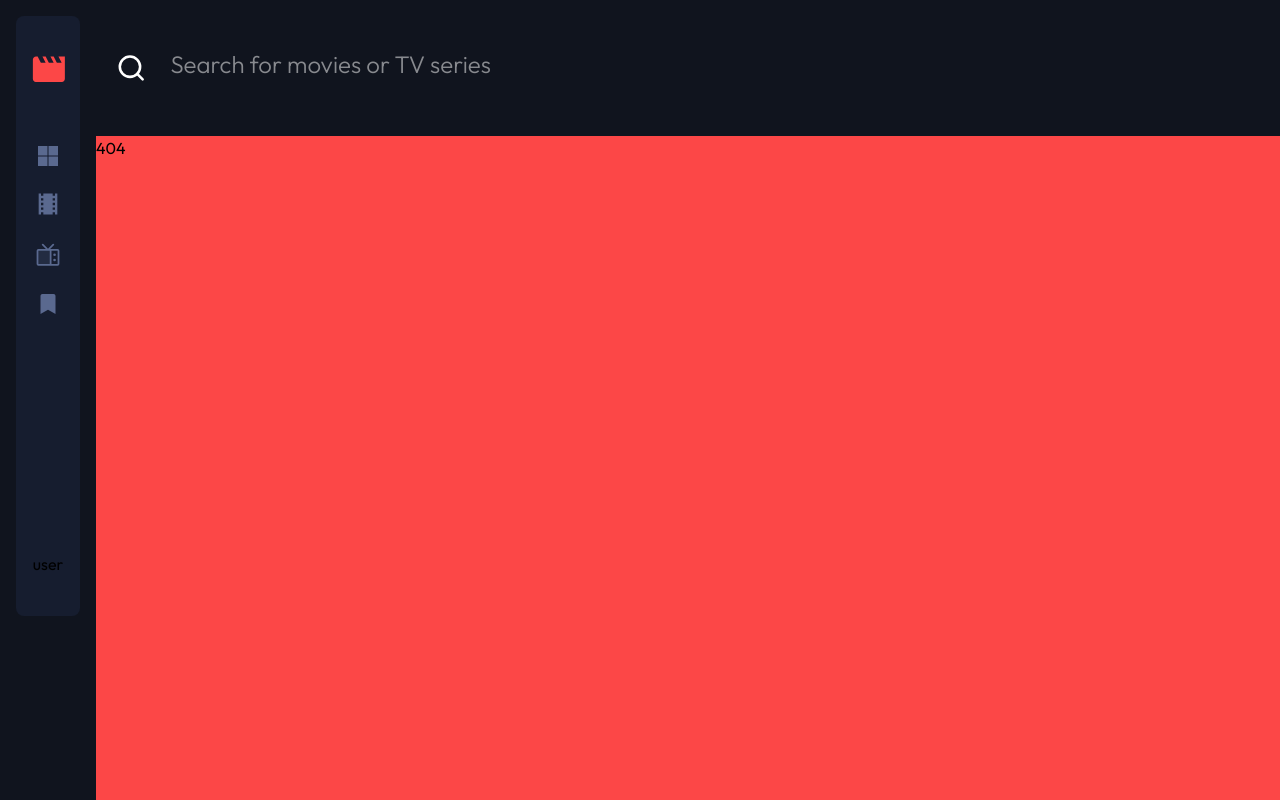
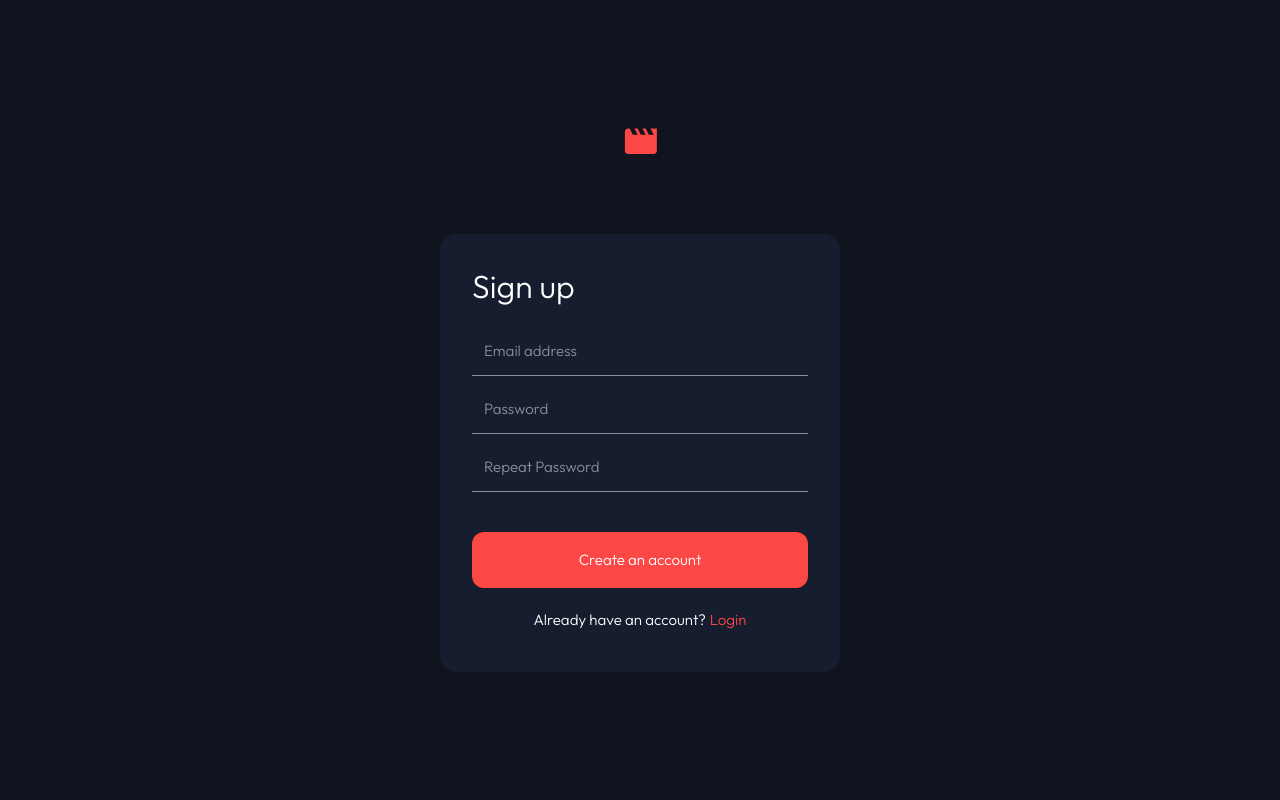
Before and after one commit to aleksandarjo/watchlist, a React (Vite) app: page /signup in a window 1280 px wide. Before the commit this address had no page. Built offline with nearby package versions, Linux system fonts and the light colour scheme.

Commit message:
created login and signup pages

```diff
--- a/index.html
+++ b/index.html
@@ -6,7 +6,7 @@
     <meta name="viewport" content="width=device-width, initial-scale=1.0" />
     <title>WatchList+</title>
   </head>
-  <body class="bg-dark">
+  <body class="bg-dark selection:bg-red">
     <div id="root"></div>
     <script type="module" src="/src/main.jsx"></script>
   </body>
--- a/package.json
+++ b/package.json
@@ -10,6 +10,7 @@
     "preview": "vite preview"
   },
   "dependencies": {
+    "axios": "^1.6.8",
     "react": "^18.2.0",
     "react-dom": "^18.2.0",
     "react-icons": "^5.1.0",
--- a/src/components/AppLayout.jsx
+++ b/src/components/AppLayout.jsx
@@ -7,11 +7,9 @@ const AppLayout = () => {
   return (
     <div className="grid min-h-dvh grid-rows-[auto_2rem_1fr] lg:grid-cols-[6rem_1fr] lg:grid-rows-1">
       <Sidebar />
-      <main className="grid lg:grid-rows-[8.5rem_1fr]">
+      <main className="grid px-5 lg:grid-rows-[8.5rem_1fr]">
         <Search />
-        <div className="bg-red">
-          <Outlet />
-        </div>
+        <Outlet />
       </main>
     </div>
   );
--- /dev/null
+++ b/src/components/Registration.jsx
@@ -0,0 +1,11 @@
+import logo from "../assets/logo.svg";
+
+const Registration = () => {
+  return (
+    <section>
+      <img src={logo} alt="logo" />
+    </section>
+  );
+};
+
+export default Registration;
--- a/src/components/Search.jsx
+++ b/src/components/Search.jsx
@@ -2,10 +2,10 @@ import { LuSearch } from "react-icons/lu";
 
 const Search = () => {
   return (
-    <form className="flex items-center justify-start gap-6 px-5 py-10 lg:py-0">
+    <form className="flex items-center justify-start gap-6  py-10 lg:py-0">
       <LuSearch className="text-[2rem] text-white" />
       <input
-        className="w-full bg-transparent text-lg text-white caret-red lg:heading-m selection:bg-red placeholder:text-white/50 focus:outline-none lg:border-b lg:border-b-transparent lg:pb-2 lg:focus:border-white "
+        className="w-full bg-transparent text-lg text-white caret-red lg:heading-m  placeholder:text-white/50 focus:outline-none lg:border-b lg:border-b-transparent lg:pb-2 lg:focus:border-white "
         type="text"
         placeholder="Search for movies or TV series"
       />
--- a/src/components/Sidebar.jsx
+++ b/src/components/Sidebar.jsx
@@ -4,7 +4,7 @@ import { useLocation } from "react-router-dom";
 
 const Sidebar = () => {
   const location = useLocation();
-  console.log(location);
+
   return (
     <header>
       <div className="flex flex-row items-center justify-between bg-semi-dark px-5 py-6 lg:mx-4 lg:mt-4 lg:min-h-[75%] lg:flex-col lg:gap-10 lg:rounded-lg  lg:px-0 lg:py-10 ">
--- a/src/pages/Home.jsx
+++ b/src/pages/Home.jsx
@@ -1,5 +1,9 @@
 const Home = () => {
-  return <div>Home</div>;
+  return (
+    <section>
+      <h2 className="text-xl text-white lg:heading-l sm:text-2xl">Trending</h2>
+    </section>
+  );
 };
 
 export default Home;
--- /dev/null
+++ b/src/pages/Login.jsx
@@ -0,0 +1,35 @@
+import logo from "../assets/logo.svg";
+import Button from "../ui/Button";
+
+import { Link } from "react-router-dom";
+
+const Login = () => {
+  return (
+    <section className="mx-auto flex min-h-dvh max-w-[25rem] flex-col items-center justify-center px-5 md:px-0">
+      <img src={logo} alt="logo" className="mx-auto mb-20 block" />
+
+      <form className="rounded-2xl bg-semi-dark px-8 py-10">
+        <h2 className="mb- heading-l mb-10 text-white">Login</h2>
+        <input
+          className="body-m mb-5 w-full border-b border-b-white/50 bg-transparent pb-3 ps-3 text-white caret-red placeholder:text-white/50 focus:outline-none"
+          type="email"
+          placeholder="Email address"
+        />
+        <input
+          className="body-m w-full border-b border-b-white/50 bg-transparent pb-3 ps-3 text-white caret-red placeholder:text-white/50 focus:outline-none"
+          type="password"
+          placeholder="Password"
+        />
+        <Button className="mt-10">Login to your account</Button>
+        <p className="body-m mt-5 text-center text-white">
+          Don&apos;t have an account?
+          <Link to="/signup" className="ms-1 text-red">
+            Sign up
+          </Link>
+        </p>
+      </form>
+    </section>
+  );
+};
+
+export default Login;
--- /dev/null
+++ b/src/pages/Signup.jsx
@@ -0,0 +1,40 @@
+import logo from "../assets/logo.svg";
+import Button from "../ui/Button";
+
+import { Link } from "react-router-dom";
+
+const Register = () => {
+  return (
+    <section className="mx-auto flex min-h-dvh max-w-[25rem] flex-col items-center justify-center px-5 md:px-0">
+      <img src={logo} alt="logo" className="mx-auto mb-20 block" />
+
+      <form className="rounded-2xl bg-semi-dark px-8 py-10">
+        <h2 className="mb- heading-l mb-10 text-white">Sign up</h2>
+        <input
+          className="body-m mb-5 w-full border-b border-b-white/50 bg-transparent pb-3 ps-3 text-white caret-red placeholder:text-white/50 focus:outline-none"
+          type="email"
+          placeholder="Email address"
+        />
+        <input
+          className="body-m mb-5 w-full border-b border-b-white/50 bg-transparent pb-3 ps-3 text-white caret-red placeholder:text-white/50 focus:outline-none"
+          type="password"
+          placeholder="Password"
+        />
+        <input
+          className="body-m  w-full border-b border-b-white/50 bg-transparent pb-3 ps-3 text-white caret-red placeholder:text-white/50 focus:outline-none"
+          type="password"
+          placeholder="Repeat Password"
+        />
+        <Button className="mt-10">Create an account</Button>
+        <p className="body-m mt-5 text-center text-white">
+          Already have an account?
+          <Link to="/login" className="ms-1 text-red">
+            Login
+          </Link>
+        </p>
+      </form>
+    </section>
+  );
+};
+
+export default Register;
--- /dev/null
+++ b/src/ui/Button.jsx
@@ -0,0 +1,11 @@
+const Button = ({ children, className, onClick }) => {
+  return (
+    <button
+      className={`body-m w-full rounded-xl border-none bg-red px-10 py-4 text-white focus:outline-none ${className || ""}`}
+    >
+      {children}
+    </button>
+  );
+};
+
+export default Button;
--- a/tailwind.config.js
+++ b/tailwind.config.js
@@ -38,6 +38,12 @@ export default {
         ".heading-l": {
           "@apply text-[2rem] font-light": {},
         },
+        ".body-m": {
+          "@apply text-[0.94rem] font-light": {},
+        },
+        ".body-s": {
+          "@apply text-[0.815rem] font-light": {},
+        },
       });
     },
   ],
```
Also changed, not shown: src/App.jsx (+13 -0 lines), 1 other file (tests, documents, lock files or other folders).
